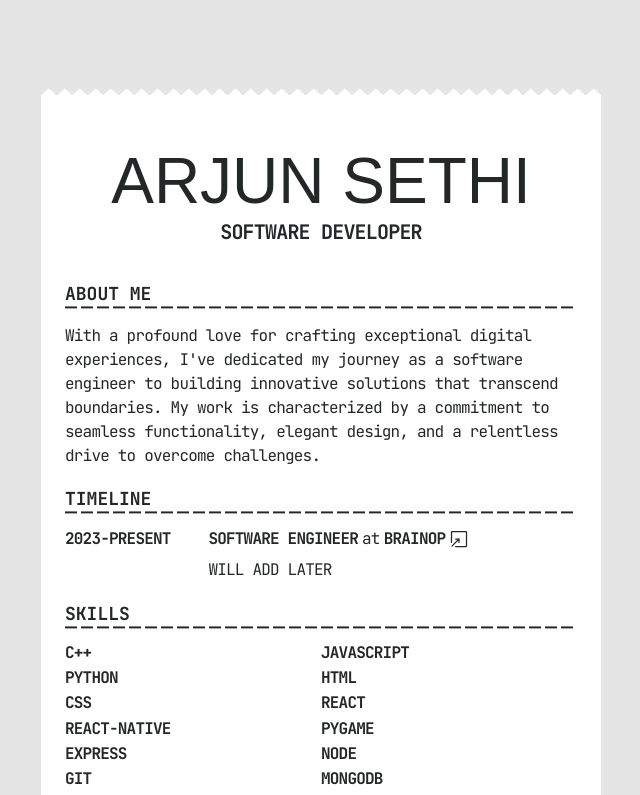
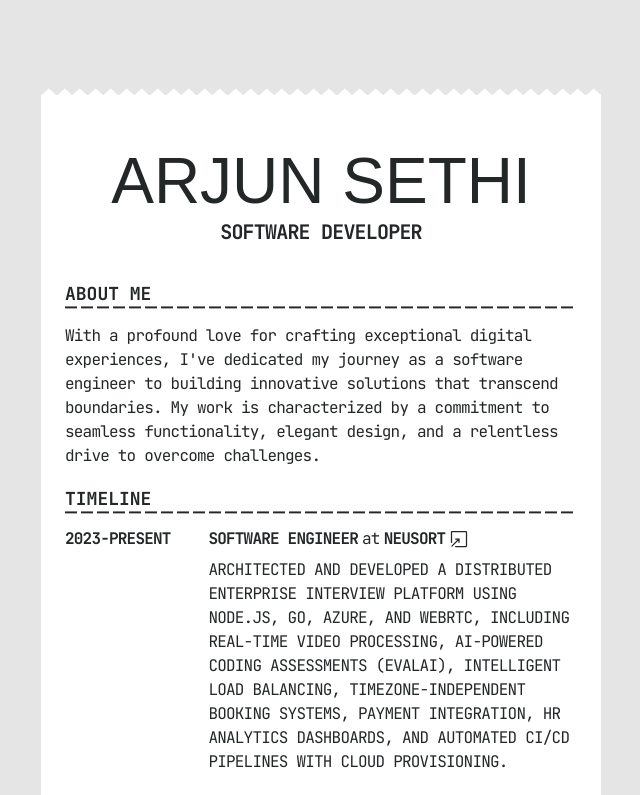
Before and after one commit to fishmeister09/portfolio, a Next.js app: page /resume in a window 1280 px wide. Shown: the top 795 px of the page, without its empty margins (319-959 px from the left). Built offline with nearby package versions, Linux system fonts and the light colour scheme; a web font is replaced by a local one.

Commit message:
added description for neusort

```diff
--- a/app/resume/data.js
+++ b/app/resume/data.js
@@ -2,9 +2,9 @@ const timeline = [
   {
     span: '2023-present',
     title: 'software engineer',
-    company: 'brainop',
-    description: `WILL ADD LATER`,
-    companySite: '',
+    company: 'neusort',
+    description: `Architected and developed a distributed enterprise interview platform using Node.js, Go, Azure, and WebRTC, including real-time video processing, AI-powered coding assessments (EvalAI), intelligent load balancing, timezone-independent booking systems, payment integration, HR analytics dashboards, and automated CI/CD pipelines with cloud provisioning.`,
+    companySite: 'https://www.neusort.com',
   },
 ];
 const skills = [
```
